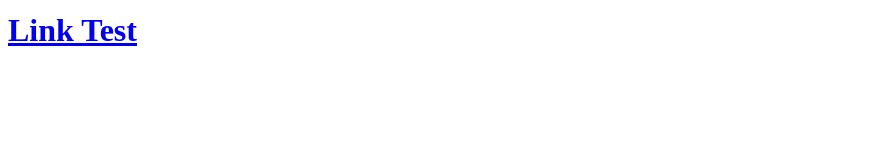
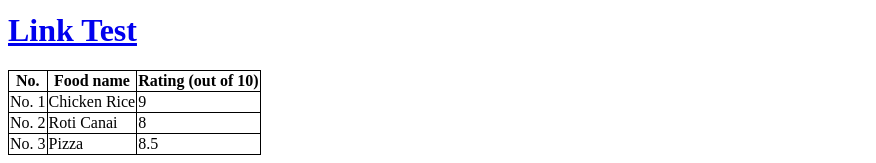
Before and after one commit to ryanyjy/fullstack-web-dev, a plain HTML site: page day1/basic.html in a window 1280 px wide. Shown: the part 936-1099 px from the top of the page, without its empty margins (0-876 px from the left). Before the commit the page ends 1006 px from the top, so only its background shows below. Drawn offline with Linux system fonts and the light colour scheme.

Commit message:
Learnt table and little bit of css

```diff
--- a/day1/basic.html
+++ b/day1/basic.html
@@ -4,6 +4,14 @@
     <meta charset="UTF-8" />
     <meta name="viewport" content="width=device-width, initial-scale=1.0" />
     <title>Document</title>
+    <style>
+      table,
+      th,
+      td {
+        border: 1px solid black;
+        border-collapse: collapse;
+      }
+    </style>
   </head>
   <body>
     <h1>This is heading 1</h1>
@@ -55,5 +63,29 @@
     <a href="https://www.google.com" target="_blank">
       <h1>Link Test</h1>
     </a>
+
+    <table>
+      <tr>
+        <th>No.</th>
+        <th>Food name</th>
+        <th>Rating (out of 10)</th>
+      </tr>
+      <tr>
+        <td>No. 1</td>
+        <td>Chicken Rice</td>
+        <td>9</td>
+      </tr>
+      <tr>
+        <td>No. 2</td>
+        <td>Roti Canai</td>
+        <td>8</td>
+      </tr>
+      <tr>
+        <td>No. 3</td>
+        <td>Pizza</td>
+        <td>8.5</td>
+      </tr>
+    </table>
   </body>
+  <footer></footer>
 </html>
```
